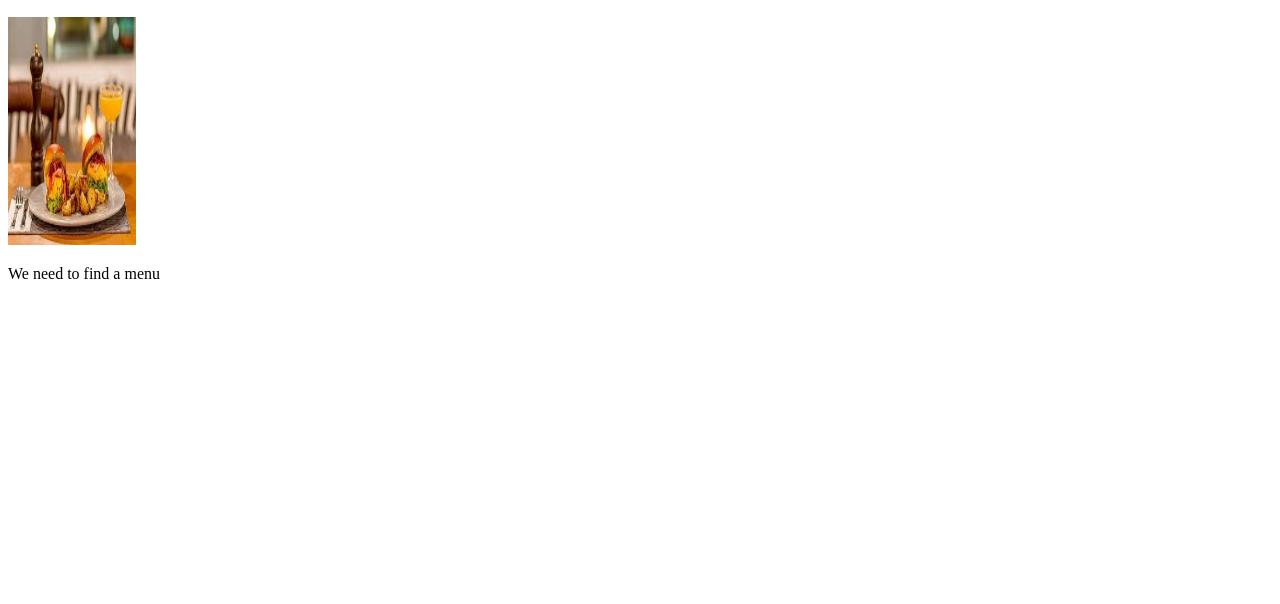
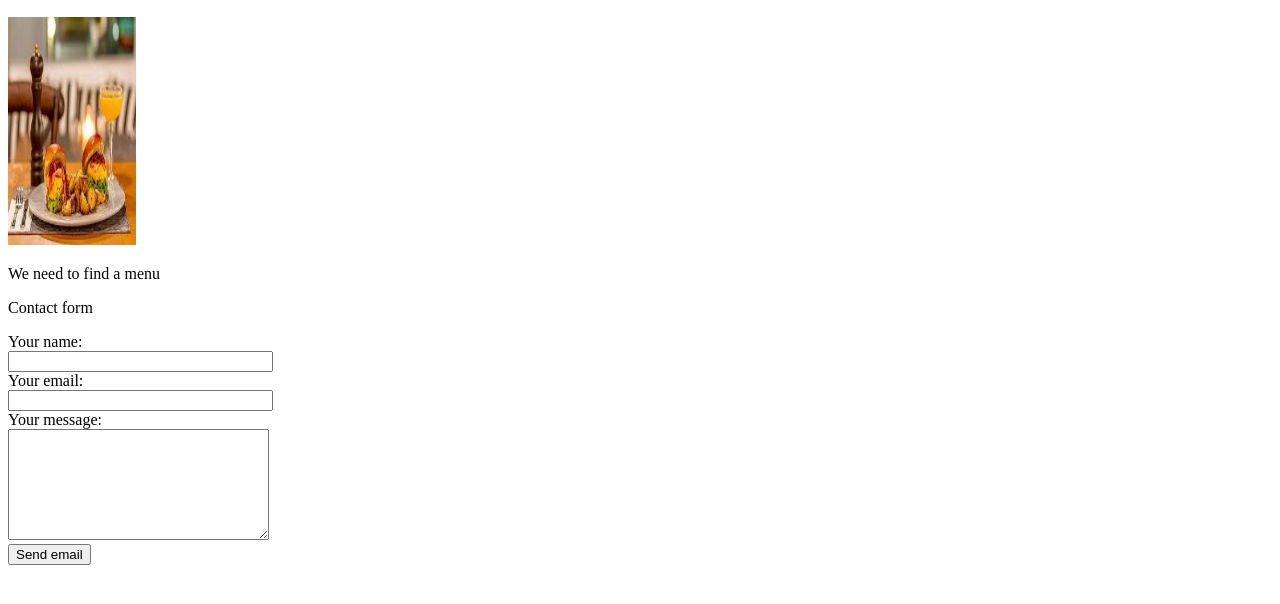
Before and after one commit to ikra2016/Project, a plain HTML site: page index.html in a window 1280 px wide. Shown: the part 110-714 px from the top of the page. Drawn offline with Linux system fonts and the light colour scheme.

Commit message:
Added contact form

```diff
--- a/index.html
+++ b/index.html
@@ -15,6 +15,24 @@
 
 <p>We need to find a menu</p>
 
+<p>Contact form</p>
+
+<form id="contact_form" action="#" method="POST" enctype="multipart/form-data">
+	<div class="row">
+		<label for="name">Your name:</label><br />
+		<input id="name" class="input" name="name" type="text" value="" size="30" /><br />
+	</div>
+	<div class="row">
+		<label for="email">Your email:</label><br />
+		<input id="email" class="input" name="email" type="text" value="" size="30" /><br />
+	</div>
+	<div class="row">
+		<label for="message">Your message:</label><br />
+		<textarea id="message" class="input" name="message" rows="7" cols="30"></textarea><br />
+	</div>
+	<input id="submit_button" type="submit" value="Send email" />
+</form>
+
 </body>
 
 </html>
```
